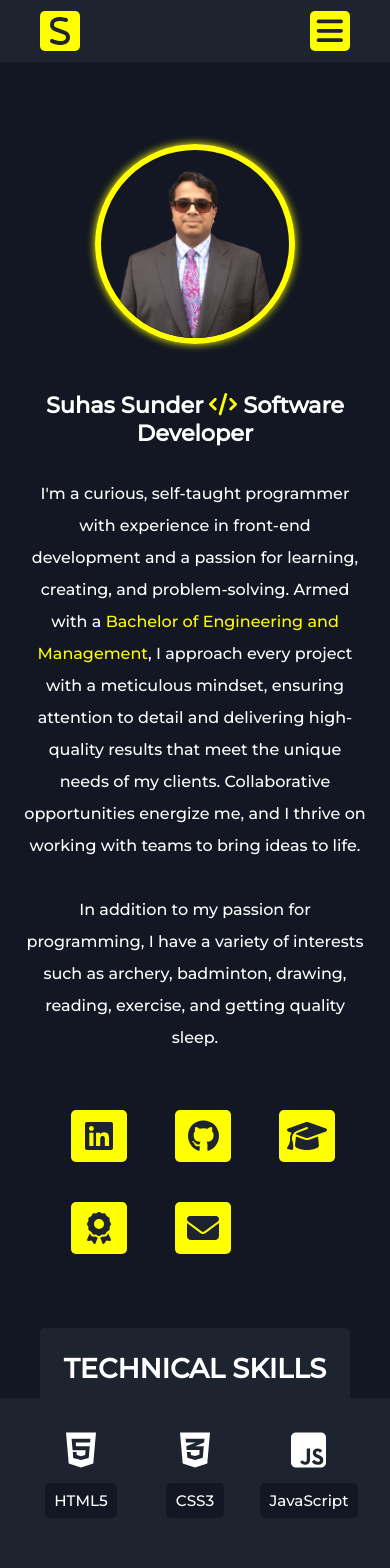
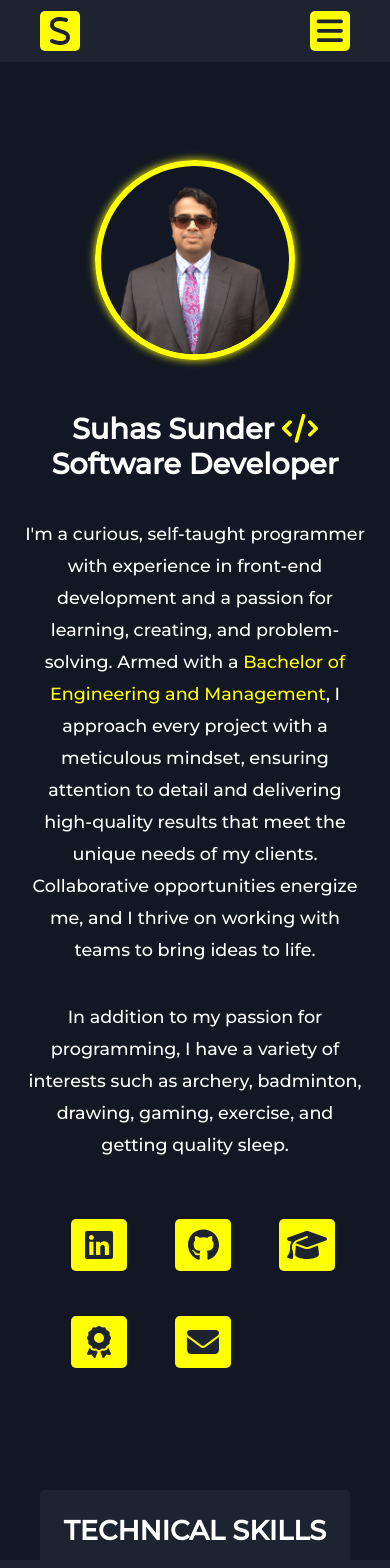
Before and after one commit to suhas-sunder/react-portfolio-proj, a React (Create React App) app: page / in a window 390 px wide. Shown: the top 1568 px of the page. Built offline with nearby package versions, Linux system fonts and the light colour scheme.

Commit message:
style: Home header
- Add minor style changes to the home page header text and buttons.

```diff
--- a/src/components/Pages/Home.js
+++ b/src/components/Pages/Home.js
@@ -42,8 +42,8 @@ function Home({ handleModal, showModal }) {
           </p>
           <p className={Styles.description}>
             In addition to my passion for programming, I have a variety of
-            interests such as archery, badminton, drawing, reading, exercise,
-            and getting quality sleep.
+            interests such as archery, badminton, drawing, gaming, exercise, and
+            getting quality sleep.
           </p>
           <ul className={Styles.links}>
             {HomeBtnData.map((data, index) => (
--- a/src/components/Pages/Home.module.css
+++ b/src/components/Pages/Home.module.css
@@ -7,7 +7,7 @@
   background-color: rgba(18, 23, 35, 255);
   min-height: 100vh;
   padding-bottom: 10vh;
-  gap: 5rem;
+  gap: 10rem;
 }
 
 .profile-img {
@@ -46,7 +46,7 @@
   list-style: none;
   margin: 2.5rem 0 0 0;
   padding: 0;
-  gap: 4rem;
+  gap: 7rem;
 }
 
 .text-link {
@@ -60,7 +60,7 @@
 @media (max-width: 1200px) {
   .header {
     flex-direction: column;
-    padding: 9rem 1.5rem;
+    padding: 10rem 1.5rem 12rem 1.5rem;
     min-height: auto;
     gap: 0;
   }
@@ -77,22 +77,26 @@
   }
 
   .title {
-    font-size: 1.4rem;
-  }
-
-  .sub-title {
-    font-size: 1.2rem;
-    line-height: 2.5rem;
+    font-size: 2rem;
   }
 
   .description {
-    font-size: 1rem;
+    font-size: 1.2rem;
   }
 }
 
-@media (max-width: 520px) {
+@media (max-width: 776px) {
   .links {
+    gap: 4rem;
     grid-template-columns: repeat(3, 40px);
-    row-gap: 2.5rem;
+    row-gap: 2.8rem;
+  }
+
+  .title {
+    font-size: 1.8rem;
+  }
+
+  .description {
+    font-size: 1.1rem;
   }
 }
--- a/src/components/UI/MobileNav.js
+++ b/src/components/UI/MobileNav.js
@@ -62,7 +62,10 @@ function NavBar({ resumeImg, handleScroll }) {
               )
             )}
           </ul>
-          <div class={Styles["background-overlay"]} onClick={handleBurgerMenu}/>
+          <div
+            className={Styles["background-overlay"]}
+            onClick={handleBurgerMenu}
+          />
         </>
       )}
     </>
--- a/src/index.css
+++ b/src/index.css
@@ -15,4 +15,6 @@ body {
   padding: 0;
   font-family: "Montserrat", "Source Sans Pro", Georgia, "Times New Roman",
     Times, serif;
+
+  min-width: 320px;
 }
```
